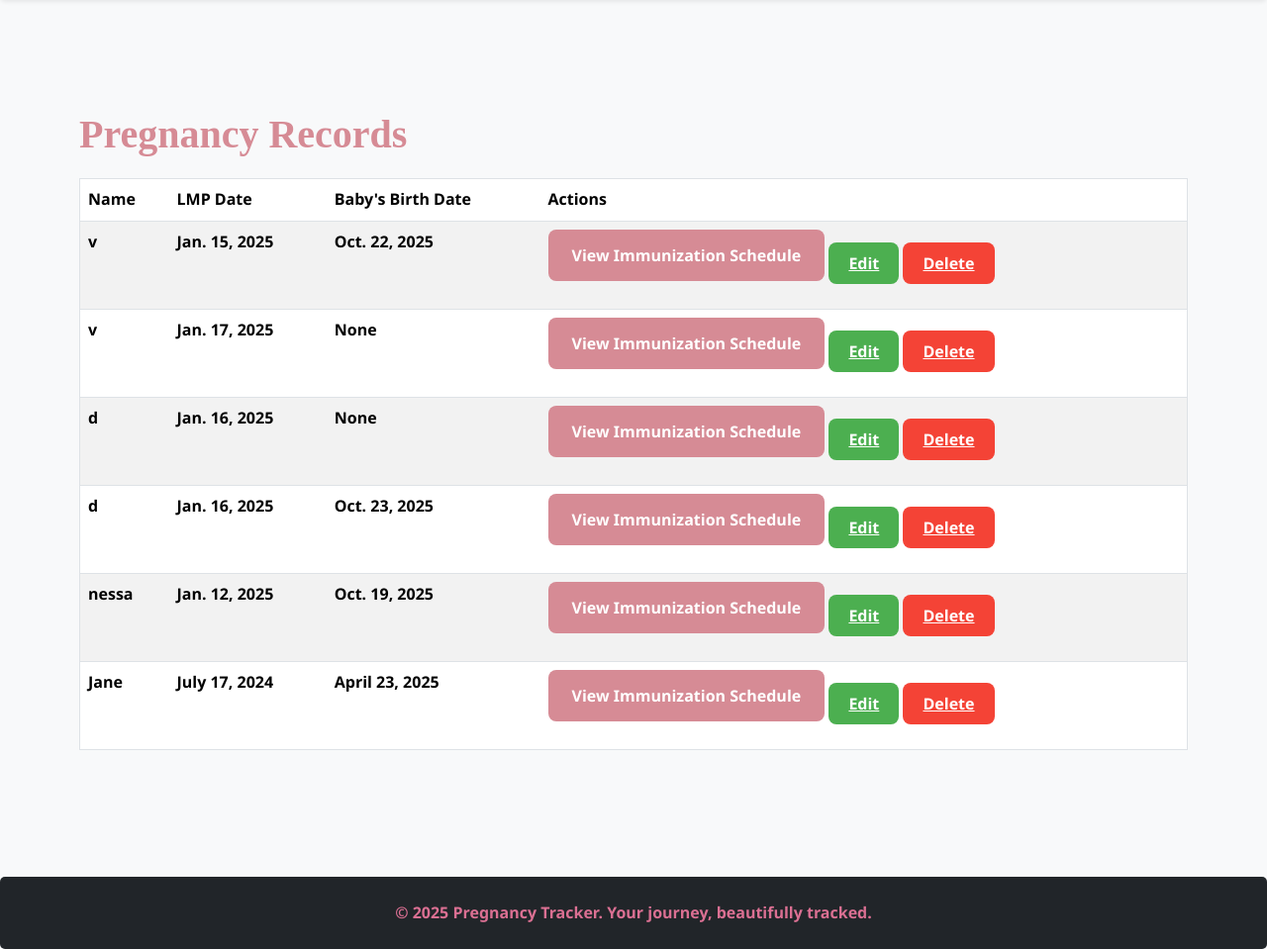
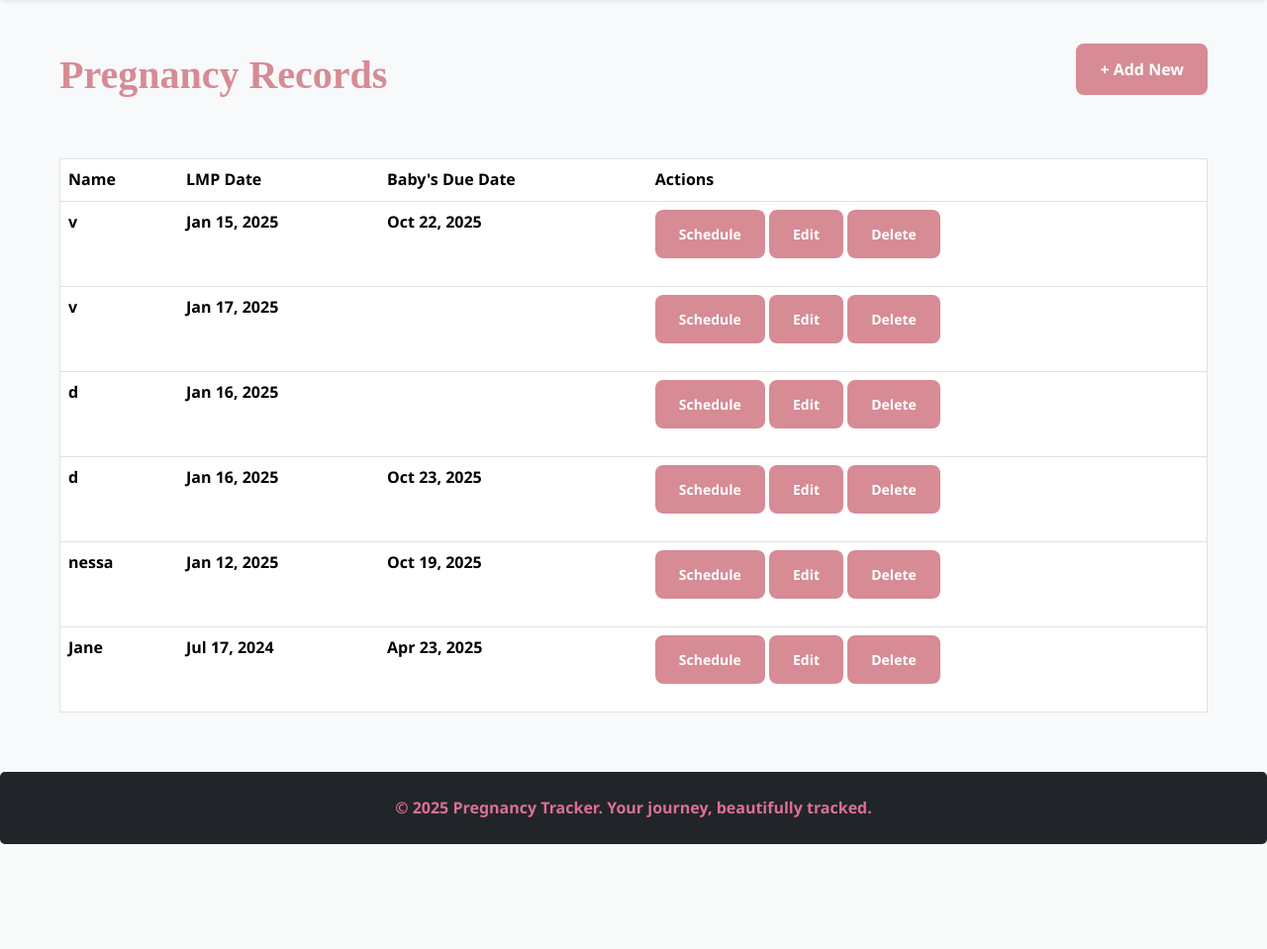
Before and after one commit to 08vick/Ptracker, a Django app: page /ptracker/pregnancy_list/ in a window 1280 px wide. Shown: the part 98-1057 px from the top of the page at 99% size. After the commit the page ends 951 px from the top, so only its background shows below. Run offline with Django 5.2, Linux system fonts and the light colour scheme; data comes from the database, SQL or seed files in the repository; some libraries are stand-ins or nearby versions.

Commit message:
Update pregnancy_list.html

```diff
--- a/ptracker/templates/pregnancy_list.html
+++ b/ptracker/templates/pregnancy_list.html
@@ -1,16 +1,20 @@
 {% extends 'base.html' %}
 
-{% load static %}
+{% block content %}
+  <div class="card-modern">
+    <div class="d-flex justify-content-between align-items-center mb-4">
+      <h1>Pregnancy Records</h1>
+      <a href="{% url 'index' %}" class="btn btn-outline-primary">+ Add New</a>
+    </div>
 
-{% block content %}
-  <div class="container my-5">
-    <h1>Pregnancy Records</h1>
-    <table class="table table-striped">
+    {% if pregnancies %}
+      <div class="table-responsive">
+        <table class="table table-hover">
           <thead>
             <tr>
               <th>Name</th>
               <th>LMP Date</th>
-          <th>Baby's Birth Date</th>
+              <th>Baby's Due Date</th>
               <th>Actions</th>
             </tr>
           </thead>
@@ -18,21 +22,22 @@
             {% for pregnancy in pregnancies %}
               <tr>
                 <td>{{ pregnancy.user_name }}</td>
-            <td>{{ pregnancy.lmp_date }}</td>
-            <td>{{ pregnancy.baby_birth_date }}</td>
+                <td>{{ pregnancy.lmp_date|date:"M j, Y" }}</td>
+                <td>{{ pregnancy.baby_birth_date|date:"M j, Y" }}</td>
                 <td>
-
-              <link rel="stylesheet" href="{% static 'path/to/your/stylesheet.css' %}">
-              <!-- Link to view the immunization schedule -->
-              <a href="{% url 'immunization_schedule' pregnancy.id %}" class="btn btn-info">View Immunization Schedule</a>
-              <!-- Link to update the pregnancy record -->
-              <a href="{% url 'update_pregnancy' pregnancy.id %}" class="edit-btn">Edit</a>
-              <!-- Link to delete the pregnancy record -->
-              <a href="{% url 'delete_pregnancy' pregnancy.id %}" class="delete-btn">Delete</a>
+                  <a href="{% url 'immunization_schedule' pregnancy.id %}" class="btn btn-sm btn-info">Schedule</a>
+                  <a href="{% url 'update_pregnancy' pregnancy.id %}" class="btn btn-sm btn-outline-primary">Edit</a>
+                  <a href="{% url 'delete_pregnancy' pregnancy.id %}" class="btn btn-sm btn-outline-danger">Delete</a>
                 </td>
               </tr>
             {% endfor %}
           </tbody>
         </table>
       </div>
+    {% else %}
+      <div class="text-center py-5">
+        <p class="text-muted">No records yet. <a href="{% url 'index' %}">Add your first pregnancy</a> to get started!</p>
+      </div>
+    {% endif %}
+  </div>
 {% endblock %}
```
Lines whose indentation alone changed are shown as unchanged.
